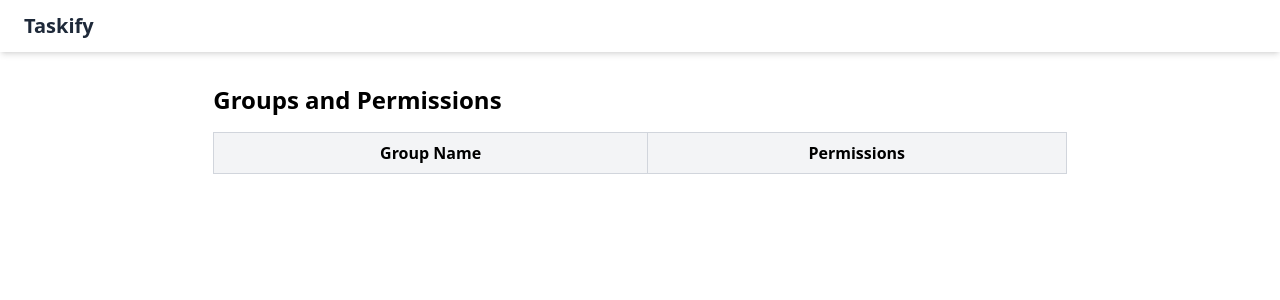
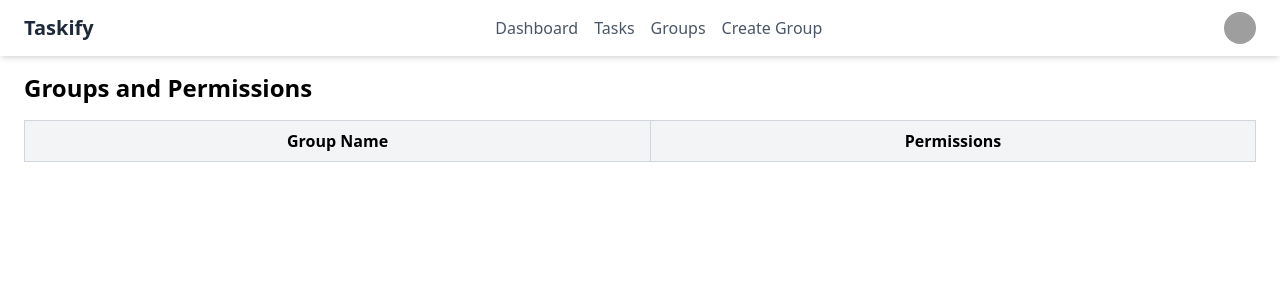
Before and after one commit to sajjadhossanshimanto/learn-django, a Django app: page /users/admin/group-list/ in a window 1280 px wide. Shown: the top 300 px of the page. Run offline with Django 5.2, Linux system fonts and the light colour scheme; lists and menus that the app fills with data are empty; grey boxes are pictures that could not be loaded.

Commit message:
dashboard links

```diff
--- a/users/templates/admin/dashboard.html
+++ b/users/templates/admin/dashboard.html
@@ -15,16 +15,16 @@
           >
           <div class="hidden md:flex space-x-4">
             <a
-              href="admin-dashboard.html"
+              href="{% url 'admin-dashboard' %}"
               class="text-gray-600 hover:text-gray-800"
               >Dashboard</a
             >
             <a href="#" class="text-gray-600 hover:text-gray-800">Tasks</a>
-            <a href="group-list.html" class="text-gray-600 hover:text-gray-800"
+            <a href="{% url 'list-group' %}" class="text-gray-600 hover:text-gray-800"
               >Groups</a
             >
             <a
-              href="create-group.html"
+              href="{% url 'create-group' %}"
               class="text-gray-600 hover:text-gray-800"
               >Create Group</a
             >
--- a/users/templates/admin/group_list.html
+++ b/users/templates/admin/group_list.html
@@ -1,19 +1,5 @@
-<!DOCTYPE html>
-<html lang="en">
-  <head>
-    <meta charset="UTF-8" />
-    <meta name="viewport" content="width=device-width, initial-scale=1.0" />
-    <title>Groups and Permissions</title>
-    <script src="https://cdn.jsdelivr.net/npm/@tailwindcss/browser@4"></script>
-  </head>
-  <body>
-    <header class="bg-white shadow-md">
-      <nav class="container mx-auto px-6 py-3">
-        <a href="index.html" class="text-xl font-bold text-gray-800">Taskify</a>
-      </nav>
-    </header>
-
-    <main class="w-2/3 mx-auto mt-8">
+{% extends "admin/dashboard.html" %}
+{% block content %}
       <h2 class="text-2xl font-bold mb-4">Groups and Permissions</h2>
       <div class="overflow-x-auto">
         <table class="table-auto w-full border-collapse border border-gray-300">
@@ -45,6 +31,4 @@
           </tbody>
         </table>
       </div>
-    </main>
-  </body>
-</html>
+{% endblock %}
--- a/users/urls.py
+++ b/users/urls.py
@@ -10,6 +10,6 @@ urlpatterns = [
     path('activate/<int:user_id>/<str:token>/', activate_user),
     path('admin/dashboard/', admin_dashboard, name="admin-dashboard"),
     path('admin/<int:user_id>/assign-role/', assign_rule),
-    path('admin/group-list/', group_list),
+    path('admin/group-list/', group_list, name="list-group"),
     path('admin/create-group/', create_group, name='create-group')
 ]
```
